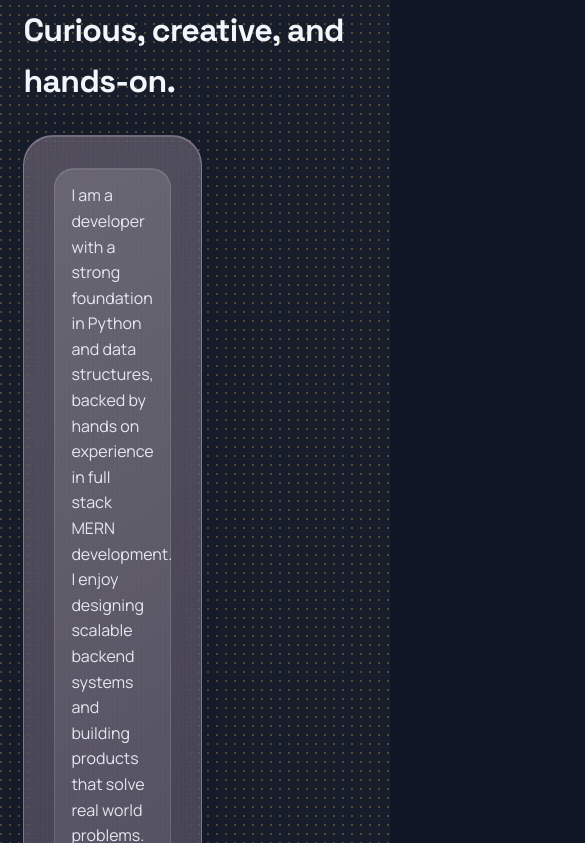
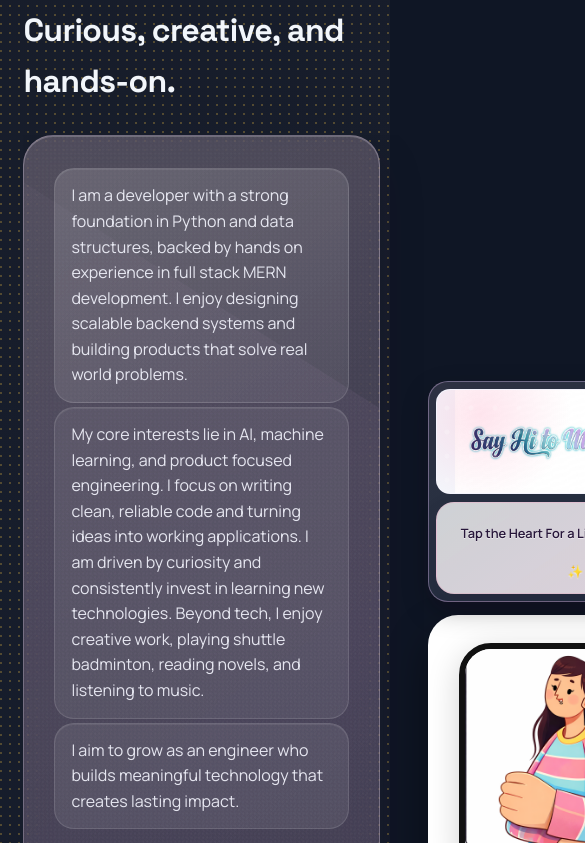
Before and after one commit to ganapathijahnavi/My_Portifolio, a React (Vite) app in the folder my-portfolio/: page / in a window 390 px wide. Shown: the part 1381-2224 px from the top of the page, 585 px wide, since content can reach past the window. Built offline with nearby package versions, Linux system fonts and the light colour scheme.

Commit message:
updated app.css

```diff
--- a/my-portfolio/src/App.css
+++ b/my-portfolio/src/App.css
@@ -1,3 +1,19 @@
+/* --- Force About section to desktop-like layout on mobile --- */
+@media (max-width: 600px) {
+  .about-flex {
+    display: flex !important;
+    flex-direction: row !important;
+    gap: 48px;
+    align-items: flex-start;
+    min-width: 700px;
+    overflow-x: auto;
+    width: 100vw;
+  }
+  .about-copy {
+    min-width: 320px;
+    max-width: 420px;
+  }
+}
 *,
 *::before,
 *::after {
```
